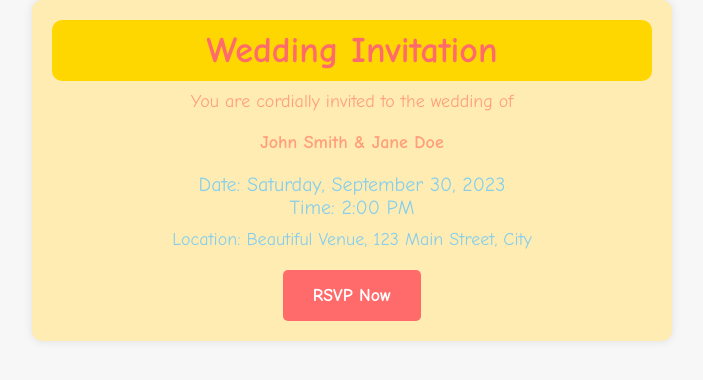
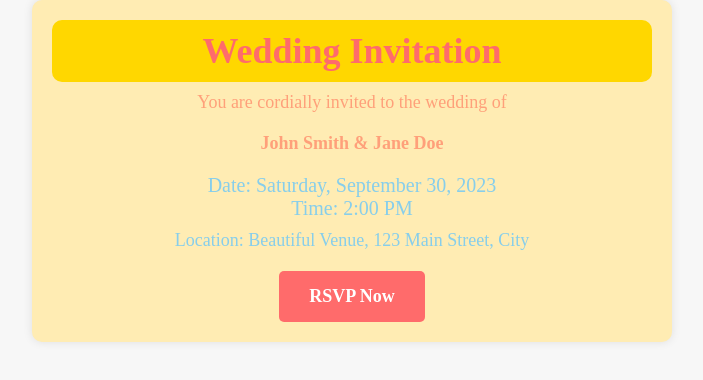
Before and after one commit to HopeGamer/weddinginvitation, a plain HTML site: page index.html in a window 1280 px wide. Shown: the whole page, without its empty margins (288-991 px from the left). Drawn offline with Linux system fonts and the light colour scheme.

Commit message:
Update styles.css

```diff
--- a/styles.css
+++ b/styles.css
@@ -6,7 +6,7 @@ body, h1, p {
 }
 
 body {
-    font-family: 'Comic Sans MS', cursive;
+    font-family: 'Montserrat';
     background-color: #f7f7f7;
     text-align: center;
 }
```
